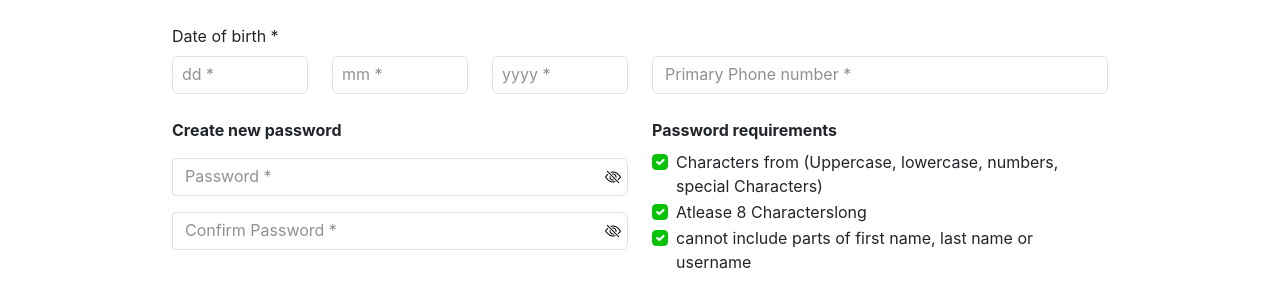
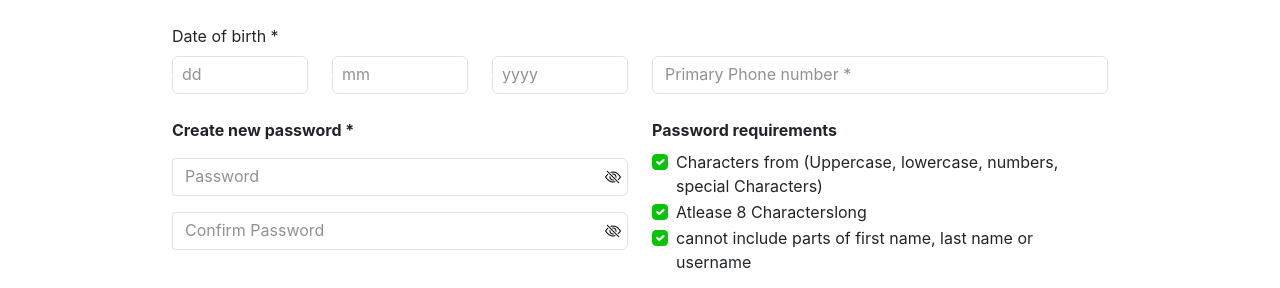
Before and after one commit to Dheeraj-rajaram/sequel, a React (Create React App) app: page /create-account in a window 1280 px wide. Shown: the part 346-634 px from the top of the page. Built offline with nearby package versions, Linux system fonts and the light colour scheme; no server answers; what amazon-cognito-identity-js would draw is missing.

Commit message:
update code

```diff
--- a/src/pages/CreateAccount.js
+++ b/src/pages/CreateAccount.js
@@ -99,17 +99,17 @@ function CreateAccount() {
                                         <div className="has-float-label mb-2 col-sm-4">
                                             <input className="form-control" id="dd" type="text" placeholder=""
                                                 onChange={(e) => setFirstName(e.target.value)} />
-                                            <label htmlFor="dd"> &nbsp;&nbsp;dd *</label>
+                                            <label htmlFor="dd"> &nbsp;&nbsp;dd</label>
                                         </div>
                                         <div className="has-float-label mb-2 col-sm-4">
                                             <input className="form-control" id="mm" type="text" placeholder=""
                                                 onChange={(e) => setFirstName(e.target.value)} />
-                                            <label htmlFor="mm"> &nbsp;&nbsp;mm *</label>
+                                            <label htmlFor="mm"> &nbsp;&nbsp;mm</label>
                                         </div>
                                         <div className="has-float-label mb-2 col-sm-4">
                                             <input className="form-control" id="yy" type="text" placeholder=""
                                                 onChange={(e) => setFirstName(e.target.value)} />
-                                            <label htmlFor="yy"> &nbsp;&nbsp;yyyy *</label>
+                                            <label htmlFor="yy"> &nbsp;&nbsp;yyyy</label>
                                         </div>
                                     </div>
                                 </div>
@@ -123,7 +123,7 @@ function CreateAccount() {
                             </div>
                             <div className="row mt-2 mb-3">
                                 <div className="col-sm-6">
-                                    <strong className="my-2">Create new password</strong>
+                                    <strong className="my-2">Create new password *</strong>
                                     <div className="input-group mb-3 mt-3">
                                         <span className="has-float-label">
                                             <input
@@ -136,7 +136,7 @@ function CreateAccount() {
                                                 onChange={(e) => setPassword(e.target.value)}
                                                 autoComplete="current-password"
                                             />
-                                            <label htmlFor="password">Password *</label>
+                                            <label htmlFor="password">Password</label>
                                         </span>
                                         <div className="input-group-append">
                                             <button style={{ borderTop: "solid #dee2e6 1px", borderLeft: "solid #dee2e6 1px", borderRight: "solid #dee2e6 1px", borderBottom: "solid #dee2e6 1px", padding: "6px", background: 'white', borderTopRightRadius: '6px', borderBottomRightRadius: '6px' }} type="button"><span onClick={handleToggle}>
@@ -158,7 +158,7 @@ function CreateAccount() {
                                                 onChange={(e) => setConfirmPassword(e.target.value)}
                                                 autoComplete="current-password"
                                             />
-                                            <label htmlFor="confirmPassword">Confirm Password *</label>
+                                            <label htmlFor="confirmPassword">Confirm Password</label>
                                         </span>
                                         <div className="input-group-append">
                                             <button style={{ borderTop: "solid #dee2e6 1px", borderLeft: "solid #dee2e6 1px", borderRight: "solid #dee2e6 1px", borderBottom: "solid #dee2e6 1px", padding: "6px", background: 'white', borderTopRightRadius: '6px', borderBottomRightRadius: '6px' }} type="button"><span onClick={handleConfirmToggle}>
```
